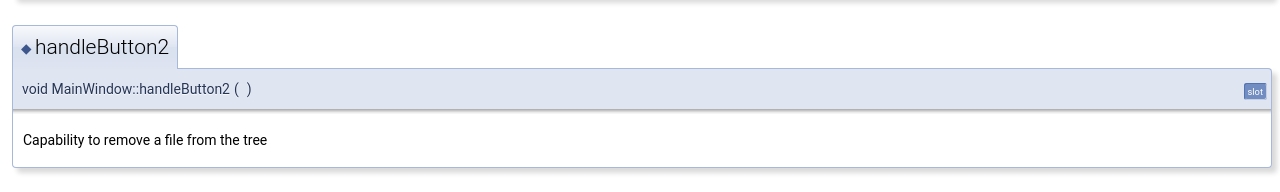
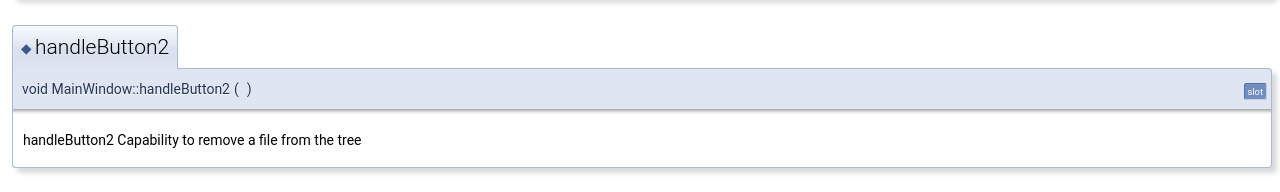
Before and after one commit to eeyae8/2023_GROUP_4, a plain HTML site: page classMainWindow.html in a window 1280 px wide. Shown: the part 1049-1241 px from the top of the page. Drawn offline with Linux system fonts and the light colour scheme.

Commit message:
Deploying to gh-pages from @ eeyae8/2023_GROUP_4@d59603fbb005594513c7512baad73cd867eadf97 🚀

```diff
--- a/classMainWindow.html
+++ b/classMainWindow.html
@@ -166,7 +166,7 @@ Public Member Functions</h2></td></tr>
   </tr>
 </table>
 </div><div class="memdoc">
-<p>Capability to remove a file from the tree </p>
+<p>handleButton2 Capability to remove a file from the tree </p>
 
 </div>
 </div>
```
